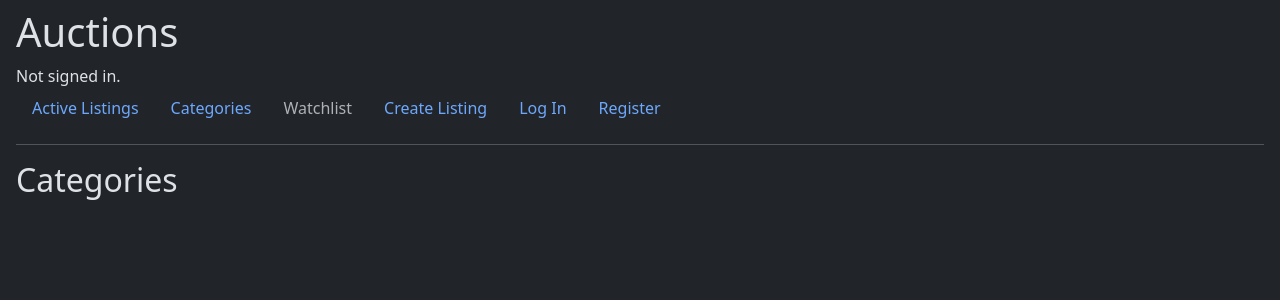
After one commit to petrosAth/cs50w-project2-commerce, a Django app: page /categories in a window 1280 px wide. The commit adds this page. Shown: the top 300 px of the page. Run offline with Django 3.2, Linux system fonts and the light colour scheme; data that the repository does not hold is empty.

Commit message:
Enable Categories page and add category page

```diff
--- a/auctions/templates/auctions/auction.html
+++ b/auctions/templates/auctions/auction.html
@@ -1,7 +1,7 @@
 {% extends "auctions/layout.html" %}
 {% block title %}{{ title }}{% endblock %}
 {% block body %}
-    <h2>Auction Details</h2>
+    <h2>{{ title }}</h2>
     <p>{{ auction.title }}</p>
     <p>{{ auction.description }}</p>
     <p>{{ auction.starting_price }}</p>
--- /dev/null
+++ b/auctions/templates/auctions/categories.html
@@ -0,0 +1,12 @@
+{% extends "auctions/layout.html" %}
+{% block title %}{{ title }}{% endblock %}
+{% block body %}
+    <h2>{{ title }}</h2>
+    <ul class="list-group list-group-flush">
+        {% for category in categories %}
+            <li class="list-group-item">
+                <a href="{% url 'auctions:category' category.pk %}">{{ category.title }}</a>
+            </li>
+        {% endfor %}
+    </ul>
+{% endblock %}
--- a/auctions/templates/auctions/layout.html
+++ b/auctions/templates/auctions/layout.html
@@ -25,7 +25,7 @@
                 <a class="nav-link" href="{% url 'auctions:active' %}">Active Listings</a>
             </li>
             <li class="nav-item">
-                <a href="#" class="nav-link disabled">Categories</a>
+                <a href="{% url 'auctions:categories' %}" class="nav-link">Categories</a>
             </li>
             <li class="nav-item">
                 <a href="#" class="nav-link disabled">Watchlist</a>
--- a/auctions/urls.py
+++ b/auctions/urls.py
@@ -11,4 +11,6 @@ urlpatterns = [
     path("create", views.create_auction, name="create"),
     path("active", views.active_listings, name="active"),
     path("auction/<int:listing_id>", views.auction, name="auction"),
+    path("categories", views.categories, name="categories"),
+    path("category/<int:category_id>", views.category, name="category"),
 ]
--- a/auctions/views.py
+++ b/auctions/views.py
@@ -116,3 +116,23 @@ def auction(request, listing_id):
         "auctions/auction.html",
         {"title": "Auction Details", "auction": auction},
     )
+
+
+def categories(request):
+    categories = Category.objects.all()
+
+    return render(
+        request,
+        "auctions/categories.html",
+        {"title": "Categories", "categories": categories},
+    )
+
+
+def category(request, category_id):
+    category = Category.objects.get(pk=category_id)
+    active_auctions = category.listings.filter(active=True)  # type: ignore
+    return render(
+        request,
+        "auctions/active.html",
+        {"title": category.title, "active_auctions": active_auctions},
+    )
```
